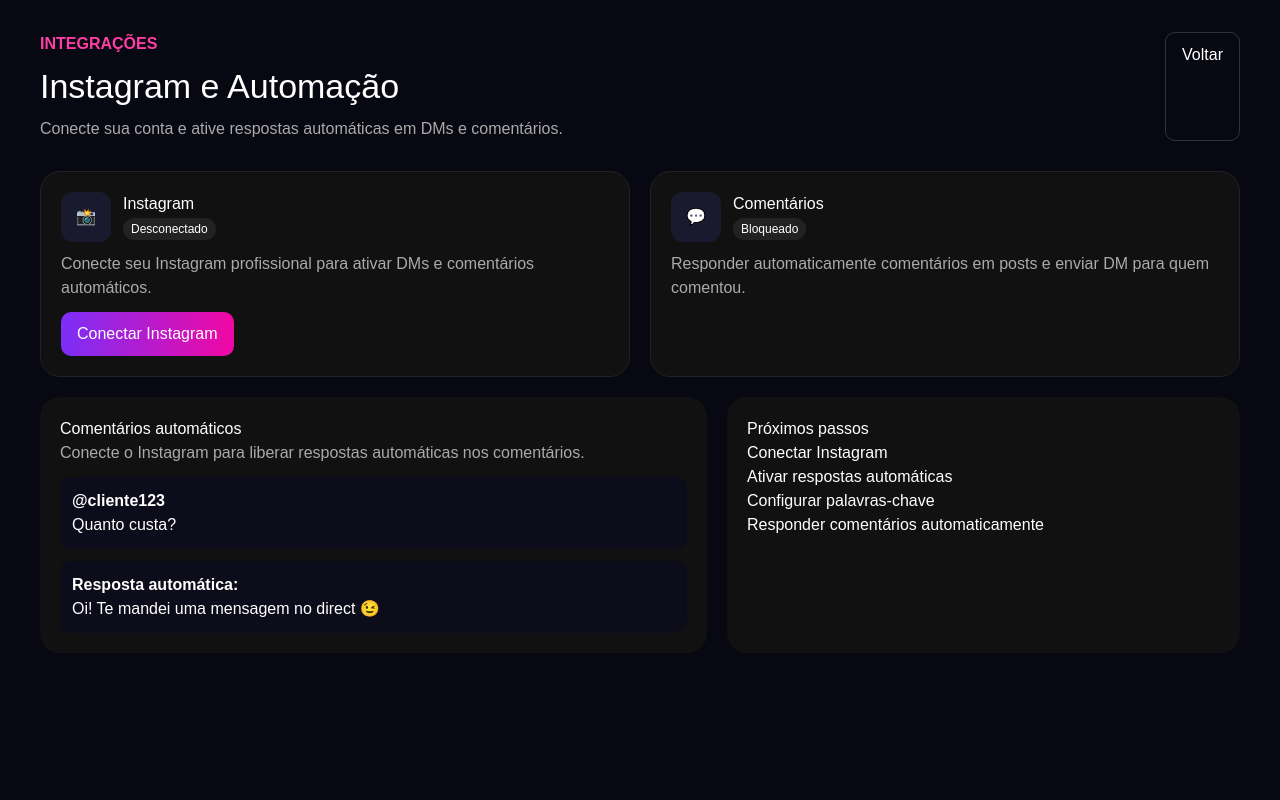
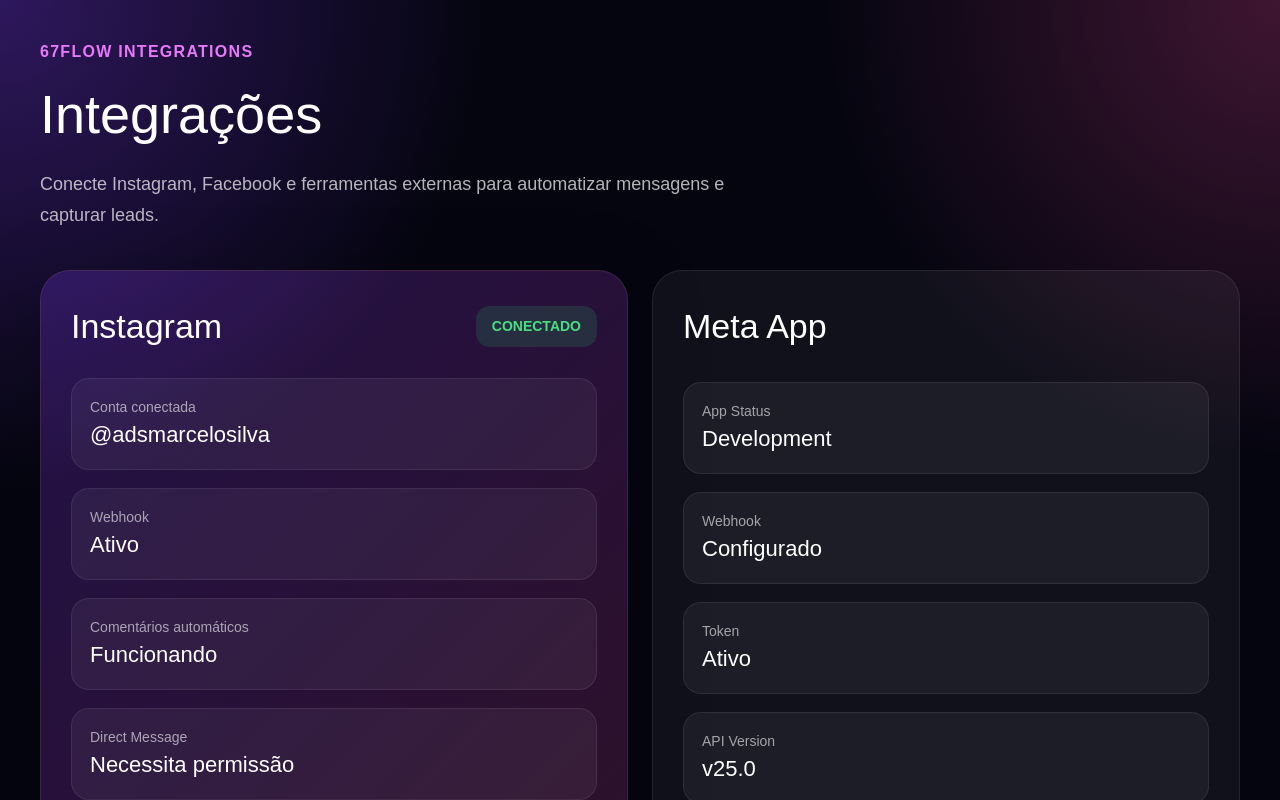
Before and after one commit to DMFLOW-78/dmflow-pro, a Next.js app: page /dashboard/integrations in a window 1280 px wide. Shown: the top 800 px of the page. Built offline with nearby package versions, Linux system fonts and the light colour scheme; no server answers; the database is empty.

Commit message:
nova pagina integrations

```diff
--- a/app/dashboard/integrations/page.tsx
+++ b/app/dashboard/integrations/page.tsx
@@ -1,263 +1,254 @@
-"use client"
-
-import React, { useEffect, useState } from "react"
-import Link from "next/link"
-import { createSupabaseClient } from "@/lib/supabase/client"
-
-type InstagramAccount = {
-  page_id: string
-  page_name: string
-  instagram_id: string
-  instagram_username: string | null
-  page_access_token: string | null
-}
+"use client";
 
 export default function IntegrationsPage() {
-  const [account, setAccount] = useState<InstagramAccount | null>(null)
-  const [loading, setLoading] = useState(true)
+  return (
+    <main
+      style={{
+        minHeight: "100vh",
+        background:
+          "radial-gradient(circle at top left, rgba(124,58,237,.35), transparent 30%), radial-gradient(circle at top right, rgba(236,72,153,.25), transparent 28%), #050510",
+        color: "#fff",
+        padding: "40px 24px",
+      }}
+    >
+      <div
+        style={{
+          maxWidth: "1200px",
+          margin: "0 auto",
+        }}
+      >
+        <div style={{ marginBottom: 40 }}>
+          <p
+            style={{
+              color: "#e879f9",
+              fontWeight: 800,
+              letterSpacing: ".08em",
+              marginBottom: 10,
+            }}
+          >
+            67FLOW INTEGRATIONS
+          </p>
 
-  useEffect(() => {
-    async function loadIntegration() {
-      const supabase = createSupabaseClient()
+          <h1
+            style={{
+              fontSize: 54,
+              margin: 0,
+            }}
+          >
+            Integrações
+          </h1>
 
-      const { data, error } = await supabase
-        .from("instagram_accounts")
-        .select("page_id,page_name,instagram_id,instagram_username,page_access_token")
-        .not("page_access_token", "is", null)
-        .neq("page_access_token", "COLE_AQUI_O_VALOR_DO_IG_ACCESS_TOKEN")
-        .limit(1)
-        .maybeSingle()
+          <p
+            style={{
+              color: "rgba(255,255,255,.7)",
+              fontSize: 18,
+              marginTop: 14,
+              maxWidth: 700,
+              lineHeight: 1.7,
+            }}
+          >
+            Conecte Instagram, Facebook e ferramentas externas
+            para automatizar mensagens e capturar leads.
+          </p>
+        </div>
 
-      if (error) {
-        console.error("Erro ao buscar integração:", error)
-      }
+        <div
+          style={{
+            display: "grid",
+            gridTemplateColumns: "1fr 1fr",
+            gap: 24,
+          }}
+        >
+          {/* INSTAGRAM */}
+          <div
+            style={{
+              background:
+                "linear-gradient(135deg, rgba(124,58,237,.25), rgba(236,72,153,.18))",
+              border: "1px solid rgba(255,255,255,.08)",
+              borderRadius: 30,
+              padding: 30,
+              boxShadow: "0 20px 80px rgba(0,0,0,.25)",
+            }}
+          >
+            <div
+              style={{
+                display: "flex",
+                justifyContent: "space-between",
+                alignItems: "center",
+                marginBottom: 26,
+              }}
+            >
+              <h2
+                style={{
+                  margin: 0,
+                  fontSize: 34,
+                }}
+              >
+                Instagram
+              </h2>
 
-      setAccount(data)
-      setLoading(false)
-    }
+              <div
+                style={{
+                  background: "rgba(34,197,94,.16)",
+                  color: "#4ade80",
+                  padding: "10px 16px",
+                  borderRadius: 14,
+                  fontWeight: 800,
+                  fontSize: 14,
+                }}
+              >
+                CONECTADO
+              </div>
+            </div>
 
-    loadIntegration()
-  }, [])
-
-  const connected = !!account
-
-  return (
-    <div style={pageStyle}>
-      <div style={{ maxWidth: 1200, margin: "0 auto" }}>
-        <Header />
-
-        <div style={gridCards}>
-          <IntegrationCard
-            icon="📸"
-            title="Instagram"
-            status={loading ? "Carregando..." : connected ? "Conectado" : "Desconectado"}
-            description={
-              connected
-                ? `Conectado como @${account.instagram_username ?? account.page_name}`
-                : "Conecte seu Instagram profissional para ativar DMs e comentários automáticos."
-            }
-            primaryAction={connected ? "Reconfigurar" : "Conectar Instagram"}
-            primaryHref="/api/meta/login"
+            <div
+              style={{
+                display: "grid",
+                gap: 18,
+              }}
+            >
+              <InfoCard
+                title="Conta conectada"
+                value="@adsmarcelosilva"
               />
 
-          <IntegrationCard
-            icon="💬"
-            title="Comentários"
-            status={connected ? "Disponível" : "Bloqueado"}
-            description="Responder automaticamente comentários em posts e enviar DM para quem comentou."
-            disabled={!connected}
+              <InfoCard
+                title="Webhook"
+                value="Ativo"
+              />
+
+              <InfoCard
+                title="Comentários automáticos"
+                value="Funcionando"
+              />
+
+              <InfoCard
+                title="Direct Message"
+                value="Necessita permissão"
               />
             </div>
 
-        <div style={gridMain}>
-          <CommentsPreview connected={connected} />
-          <NextSteps connected={connected} />
+            <button
+              style={{
+                marginTop: 28,
+                width: "100%",
+                border: "none",
+                borderRadius: 18,
+                padding: "18px",
+                fontSize: 16,
+                fontWeight: 800,
+                color: "#fff",
+                cursor: "pointer",
+                background:
+                  "linear-gradient(90deg,#7c3aed,#ec4899)",
+                boxShadow:
+                  "0 15px 40px rgba(124,58,237,.35)",
+              }}
+            >
+              Reconectar Instagram
+            </button>
+          </div>
+
+          {/* META */}
+          <div
+            style={{
+              background: "rgba(255,255,255,.05)",
+              border: "1px solid rgba(255,255,255,.08)",
+              borderRadius: 30,
+              padding: 30,
+            }}
+          >
+            <h2
+              style={{
+                marginTop: 0,
+                fontSize: 34,
+              }}
+            >
+              Meta App
+            </h2>
+
+            <div
+              style={{
+                marginTop: 30,
+                display: "grid",
+                gap: 18,
+              }}
+            >
+              <InfoCard
+                title="App Status"
+                value="Development"
+              />
+
+              <InfoCard
+                title="Webhook"
+                value="Configurado"
+              />
+
+              <InfoCard
+                title="Token"
+                value="Ativo"
+              />
+
+              <InfoCard
+                title="API Version"
+                value="v25.0"
+              />
+            </div>
+
+            <div
+              style={{
+                marginTop: 30,
+                padding: 20,
+                borderRadius: 20,
+                background: "rgba(255,255,255,.04)",
+                lineHeight: 1.8,
+                color: "rgba(255,255,255,.75)",
+              }}
+            >
+              O sistema está conectado ao Instagram e pronto
+              para automações de comentários e captura de leads.
             </div>
           </div>
         </div>
-  )
+      </div>
+    </main>
+  );
 }
 
-function Header() {
+function InfoCard({
+  title,
+  value,
+}: {
+  title: string;
+  value: string;
+}) {
   return (
-    <div style={headerStyle}>
-      <div>
-        <p style={titleTop}>INTEGRAÇÕES</p>
-        <h1 style={titleMain}>Instagram e Automação</h1>
-        <p style={subtitle}>
-          Conecte sua conta e ative respostas automáticas em DMs e comentários.
-        </p>
-      </div>
-
-      <Link href="/dashboard" style={secondaryButton}>
-        Voltar
-      </Link>
-    </div>
-  )
-}
-
-function IntegrationCard({
-  icon,
-  title,
-  status,
-  description,
-  primaryAction,
-  primaryHref,
-  disabled,
-}: any) {
-  return (
-    <div style={cardStyle}>
-      <div style={{ display: "flex", gap: 12 }}>
-        <div style={iconBox}>{icon}</div>
-        <div>
-          <h3 style={{ margin: 0 }}>{title}</h3>
-          <span style={statusTag}>{status}</span>
-        </div>
-      </div>
-
-      <p style={desc}>{description}</p>
-
-      {primaryAction && (
-        <a
-          href={primaryHref}
+    <div
       style={{
-            ...buttonPrimary,
-            opacity: disabled ? 0.5 : 1,
-            pointerEvents: disabled ? "none" : "auto",
+        background: "rgba(255,255,255,.05)",
+        border: "1px solid rgba(255,255,255,.08)",
+        borderRadius: 18,
+        padding: 18,
       }}
     >
-          {primaryAction}
-        </a>
-      )}
-    </div>
-  )
-}
-
-function CommentsPreview({ connected }: { connected: boolean }) {
-  return (
-    <div style={panel}>
-      <h2>Comentários automáticos</h2>
-      <p style={muted}>
-        {connected
-          ? "Integração ativa. Agora você pode responder comentários automaticamente."
-          : "Conecte o Instagram para liberar respostas automáticas nos comentários."}
+      <p
+        style={{
+          margin: 0,
+          color: "rgba(255,255,255,.6)",
+          fontSize: 14,
+        }}
+      >
+        {title}
       </p>
 
-      <div style={fakeComment}>
-        <strong>@cliente123</strong>
-        <p>Quanto custa?</p>
+      <h3
+        style={{
+          marginBottom: 0,
+          fontSize: 22,
+        }}
+      >
+        {value}
+      </h3>
     </div>
-
-      <div style={fakeComment}>
-        <strong>Resposta automática:</strong>
-        <p>Oi! Te mandei uma mensagem no direct 😉</p>
-      </div>
-    </div>
-  )
+  );
 }
-
-function NextSteps({ connected }: { connected: boolean }) {
-  return (
-    <div style={panel}>
-      <h2>Próximos passos</h2>
-      <ul>
-        <li>{connected ? "Instagram conectado ✅" : "Conectar Instagram"}</li>
-        <li>Ativar respostas automáticas</li>
-        <li>Configurar palavras-chave</li>
-        <li>Responder comentários automaticamente</li>
-      </ul>
-    </div>
-  )
-}
-
-const pageStyle = {
-  minHeight: "100vh",
-  background: "#070812",
-  color: "#fff",
-  padding: 32,
-}
-
-const headerStyle = {
-  display: "flex",
-  justifyContent: "space-between",
-  marginBottom: 30,
-}
-
-const titleTop = { color: "#ff3ea5", fontWeight: 700 }
-const titleMain = { fontSize: 34, margin: "5px 0" }
-const subtitle = { color: "#aaa" }
-
-const gridCards = {
-  display: "grid",
-  gridTemplateColumns: "1fr 1fr",
-  gap: 20,
-  marginBottom: 20,
-}
-
-const gridMain = {
-  display: "grid",
-  gridTemplateColumns: "1.3fr 1fr",
-  gap: 20,
-}
-
-const cardStyle = {
-  background: "#111",
-  padding: 20,
-  borderRadius: 20,
-  border: "1px solid #222",
-}
-
-const iconBox = {
-  width: 50,
-  height: 50,
-  borderRadius: 12,
-  display: "flex",
-  alignItems: "center",
-  justifyContent: "center",
-  background: "#1a1a2e",
-}
-
-const statusTag = {
-  fontSize: 12,
-  background: "#222",
-  padding: "4px 8px",
-  borderRadius: 999,
-}
-
-const desc = {
-  color: "#aaa",
-  marginTop: 10,
-}
-
-const buttonPrimary = {
-  display: "inline-block",
-  marginTop: 12,
-  padding: "10px 16px",
-  borderRadius: 10,
-  background: "linear-gradient(90deg,#7b2ff7,#f107a3)",
-  color: "#fff",
-  textDecoration: "none",
-}
-
-const panel = {
-  background: "#111",
-  padding: 20,
-  borderRadius: 20,
-}
-
-const muted = { color: "#aaa" }
-
-const fakeComment = {
-  marginTop: 12,
-  padding: 12,
-  background: "#0c0c1a",
-  borderRadius: 10,
-}
-
-const secondaryButton = {
-  border: "1px solid #333",
-  padding: "10px 16px",
-  borderRadius: 10,
-  color: "#fff",
-  textDecoration: "none",
-}
```
Lines whose indentation alone changed are shown as unchanged.
